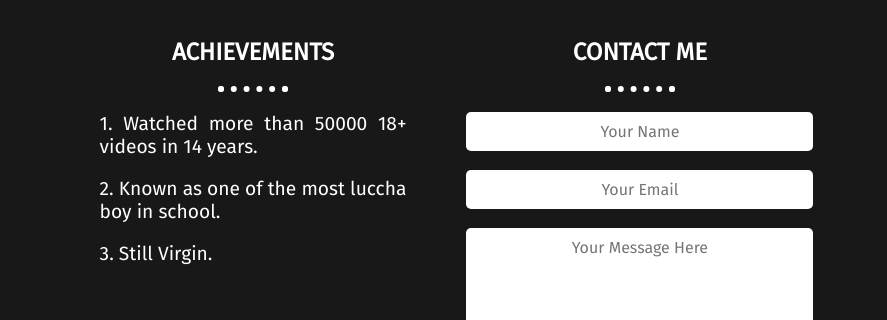
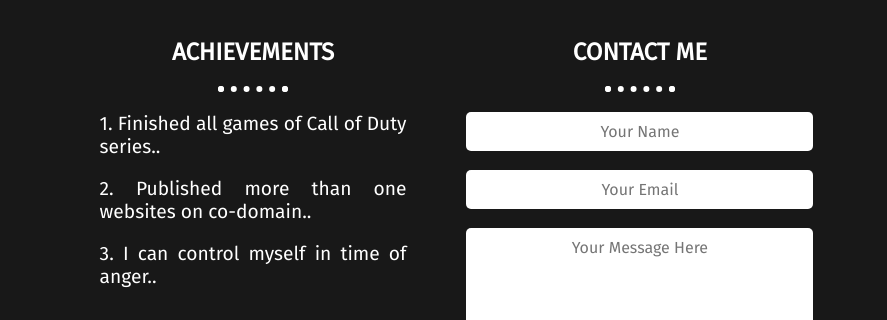
Before and after one commit to MotasimBillahLabib/cv-project, a plain HTML site: page index.html in a window 1280 px wide. Shown: the part 2205-2525 px from the top of the page, 0-887 px from the left. Drawn offline with Linux system fonts and the light colour scheme.

Commit message:
Update index.html

```diff
--- a/index.html
+++ b/index.html
@@ -223,9 +223,9 @@
        <div class="achievement col-4">
             <h2>ACHIEVEMENTS</h2>
             <hr class="dotted-hr">
-            <p>1. Watched more than 50000 18+ videos in 14 years.</p>
-            <p>2. Known as one of the most luccha boy in school.</p>
-            <p>3. Still Virgin.</p>
+            <p>1. Finished all games of Call of Duty series..</p>
+            <p>2. Published more than one websites on co-domain..</p>
+            <p>3. I can control myself in time of anger..</p>
             <p></p>
        </div>
 
```
